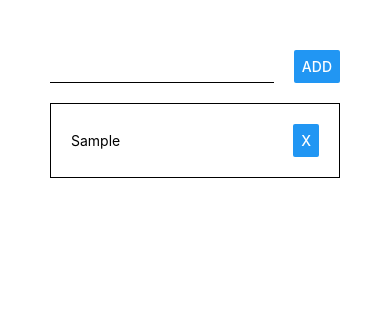
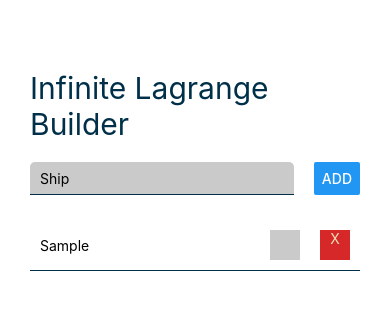
Before and after one commit to matiascorteze/infinite_lagrange_builder, a React Native app: screen / in a window 390 px wide. Both pictures are taken after typing "Sample" into the empty fields and a click on the button "ADD". Shown: the top 310 px of the page. Built offline with nearby package versions, Linux system fonts and the light colour scheme.

Commit message:
Desafio - Lista Optimizada

```diff
--- a/App.js
+++ b/App.js
@@ -16,6 +16,9 @@ export default function App() {
   }
 
   const handleOnPress = () => {
+    if (textInput == '' || textInput == ' ') {
+      setTextInput('')
+    } else {
       setTextInput('')
       setItemList([
         ...itemList,
@@ -24,6 +27,7 @@ export default function App() {
           id: Math.random().toString(),
         },
       ])
+    }
   }
 
   const handleOnDelete = (item) => () => {
@@ -40,6 +44,9 @@ export default function App() {
 
   return (
     <View style={styles.container}>
+      <Text style={styles.headline}>
+        Infinite Lagrange Builder
+      </Text>
       <AddItem
         textInput={textInput}
         handleOnPress={handleOnPress}
@@ -52,20 +59,11 @@ export default function App() {
         keyExtractor={item => item.id}
       />
 
-      <Modal animationType='slide' visible={modalVisible}>
-        <View>
-          <View>
-            <Text>¿Está seguro que desea eliminar?</Text>
-            <Text>{itemSelected.value}</Text>
-          </View>
-          <View>
-            <Button
-              onPress={handleConfirmDelete}
-              title="CONFIRMAR"
+      <DeleteModal
+        modalVisible={modalVisible}
+        itemSelected={itemSelected}
+        handleConfirmDelete={handleConfirmDelete}
       />
-          </View>
-        </View>
-      </Modal>
 
     </View>
   );
@@ -73,6 +71,11 @@ export default function App() {
 
 const styles = StyleSheet.create({
   container: {
-    padding: 50,
+    padding: 30,
+    paddingTop: 70,
+  },
+  headline: {
+    fontSize: 30,
+    color: '#003049'
   }
 });
--- a/components/AddItem/AddItem.js
+++ b/components/AddItem/AddItem.js
@@ -9,6 +9,9 @@ function AddItem({ textInput, handleChangeText, handleOnPress}) {
       style={styles.input}
       value={textInput}
       onChangeText={handleChangeText}
+      placeholder="Ship"
+      maxLength={20}
+      autoCapitalize={"words"}
     />
     <Button
       onPress={handleOnPress}
--- a/components/AddItem/styles.js
+++ b/components/AddItem/styles.js
@@ -3,12 +3,18 @@ import { StyleSheet } from "react-native";
 const styles = StyleSheet.create({
   inputContainer: {
     flexDirection: 'row',
+    marginTop: 20,
+    marginBottom: 20,
   },
   input: {
-    borderBottomColor: 'black',
+    backgroundColor: '#cacaca',
+    borderBottomColor: '#003049',
     borderBottomWidth: 1,
+    borderTopLeftRadius: 5,
+    borderTopRightRadius: 5,
     flex: 1,
     marginRight: 20,
+    paddingLeft: 10,
   },
 })
 
--- a/components/DeleteModal/DeleteModal.js
+++ b/components/DeleteModal/DeleteModal.js
@@ -1,19 +1,23 @@
 import React from "react";
 import { Text, Button, View, Modal } from "react-native";
+import styles from "../DeleteModal/styles";
 
 
-function DeleteModal({ props }) {
-  console.log(props);
+function DeleteModal({ modalVisible, itemSelected, handleConfirmDelete }) {
+
   return (
-    <Modal animationType='slide' visible={props.modalVisible}>
-      <View>
+    <Modal
+      animationType='slide'
+      visible={modalVisible}
+      presentationStyle= 'overFullScreen'
+      >
+      <View style={styles.container}>
         <View>
-          <Text>¿Está seguro que desea eliminar?</Text>
-          {/* <Text>{props.itemSelected.value}</Text> */}
+          <Text style={styles.textBody}>Are you sure you want to delete: {itemSelected.value}?</Text>
         </View>
         <View>
           <Button
-            onPress={props.handleConfirmDelete}
+            onPress={handleConfirmDelete}
             title="CONFIRMAR"
           />
         </View>
--- /dev/null
+++ b/components/DeleteModal/styles.js
@@ -0,0 +1,18 @@
+import { StyleSheet } from "react-native";
+
+const styles = StyleSheet.create({
+  container: {
+    backgroundColor: '#FCBF49',
+    flex: 1,
+    flexDirection: 'column',
+    justifyContent: 'space-between'
+  },
+  textBody: {
+    fontSize: 20,
+    padding: 20,
+    paddingTop: 160,
+    color: '#003049'
+  }
+})
+
+export default styles
--- a/components/Item/Item.js
+++ b/components/Item/Item.js
@@ -1,14 +1,34 @@
-import React from "react";
+import {useState} from "react";
 import styles from "../Item/styles";
-import { Text, Button, View } from "react-native";
-
+import { Text, Button, View, TouchableOpacity } from "react-native";
 
 function Item({ item, onPress }) {
+
+  const [available, setAvailable] = useState(false)
+
+  const handleAvailable = () => {
+    if (available == true) {
+      setAvailable(false)
+    } else {
+      setAvailable(true)
+    }
+  }
+
   return (
     <View>
-      <View style={styles.item}>
+      <View style={available ? styles.itemAvailable : styles.item}>
         <Text>{item.value}</Text>
-        <Button onPress={() => onPress()} title="X" />
+        <View style={styles.buttonContainer}>
+          <TouchableOpacity
+            style={available ? styles.available : styles.notAvailable}
+            onPress={handleAvailable}
+          />
+          <TouchableOpacity
+            onPress={() => onPress()}
+            style={styles.deleteButton}>
+            <Text style={styles.buttonText}>X</Text>
+          </TouchableOpacity>
+        </View>
       </View>
     </View>
   )
--- a/components/Item/styles.js
+++ b/components/Item/styles.js
@@ -2,13 +2,51 @@ import { StyleSheet } from "react-native";
 
 const styles = StyleSheet.create({
   item: {
-    padding: 20,
-    marginVertical: 20,
-    borderColor: 'black',
-    borderWidth: 1,
+    padding: 10,
+    marginVertical: 5,
+    borderBottomColor: '#003049',
+    borderBottomWidth: 1,
     flexDirection: 'row',
     alignItems: 'center',
     justifyContent: 'space-between',
+  },
+  itemAvailable: {
+    backgroundColor: "#abddce",
+    borderBottomColor: '#003049',
+    padding: 10,
+    marginVertical: 5,
+    borderBottomWidth: 1,
+    flexDirection: 'row',
+    alignItems: 'center',
+    justifyContent: 'space-between',
+    borderTopLeftRadius: 5,
+    borderTopRightRadius: 5,
+  },
+  buttonContainer: {
+    flexDirection: 'row',
+    alignItems: 'center',
+  },
+  available: {
+    backgroundColor:'#90be6d',
+    width: 30,
+    height: 30,
+    marginRight: 20,
+  },
+  notAvailable: {
+    backgroundColor:'#cacaca',
+    width: 30,
+    height: 30,
+    marginRight: 20,
+  },
+  deleteButton: {
+    backgroundColor:'#D62828',
+    width: 30,
+    height: 30,
+  },
+  buttonText: {
+    textAlign: "center",
+    textAlignVertical: "center",
+    color: "#EAE2B7"
   }
 });
 
```
Lines whose indentation alone changed are shown as unchanged.
